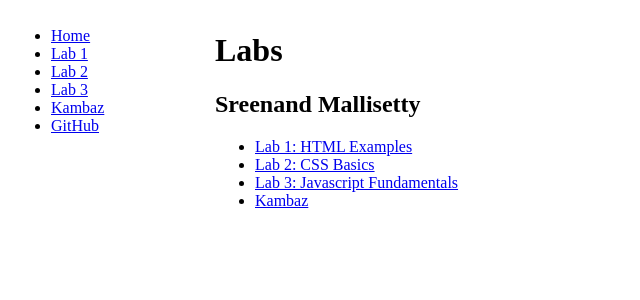
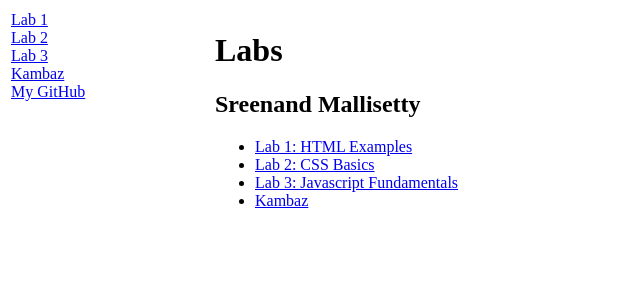
Before and after one commit to sreenand4/webdev, a Next.js app: page /labs in a window 1280 px wide. Shown: the top 300 px of the page, without its empty margins (0-640 px from the left). Built offline with nearby package versions, Linux system fonts and the light colour scheme.

Commit message:
update hyperlinks

```diff
--- a/app/labs/TOC.tsx
+++ b/app/labs/TOC.tsx
@@ -1,14 +1,27 @@
+"use client";
+import { Nav } from "react-bootstrap";
+import { usePathname } from "next/navigation";
 import Link from "next/link";
 
 export default function TOC() {
+  const pathname = usePathname();
   return (
-    <ul>
-      <li><Link href="/labs" id="wd-home-link">Home</Link></li>
-      <li><Link href="/labs/lab1" id="wd-lab1-link">Lab 1</Link></li>
-      <li><Link href="/labs/lab2" id="wd-lab2-link">Lab 2</Link></li>
-      <li><Link href="/labs/lab3" id="wd-lab3-link">Lab 3</Link></li>
-      <li><Link href="/" id="wd-kambaz-link">Kambaz</Link></li>
-      <li><a href="https://github.com/sreenand4/webdev" id="wd-github" target="_blank">GitHub</a></li>
-    </ul>
+    <Nav variant="pills" className="flex-column" activeKey={pathname}>
+      <Nav.Item>
+        <Nav.Link as={Link} href="/labs/lab1" eventKey="/labs/lab1">Lab 1</Nav.Link>
+      </Nav.Item>
+      <Nav.Item>
+        <Nav.Link as={Link} href="/labs/lab2" eventKey="/labs/lab2">Lab 2</Nav.Link>
+      </Nav.Item>
+      <Nav.Item>
+        <Nav.Link as={Link} href="/labs/lab3" eventKey="/labs/lab3">Lab 3</Nav.Link>
+      </Nav.Item>
+      <Nav.Item>
+        <Nav.Link as={Link} href="/" eventKey="/">Kambaz</Nav.Link>
+      </Nav.Item>
+      <Nav.Item>
+        <Nav.Link href="https://github.com/sreenand4/webdev">My GitHub</Nav.Link>
+      </Nav.Item>
+    </Nav>
   );
 }
```
